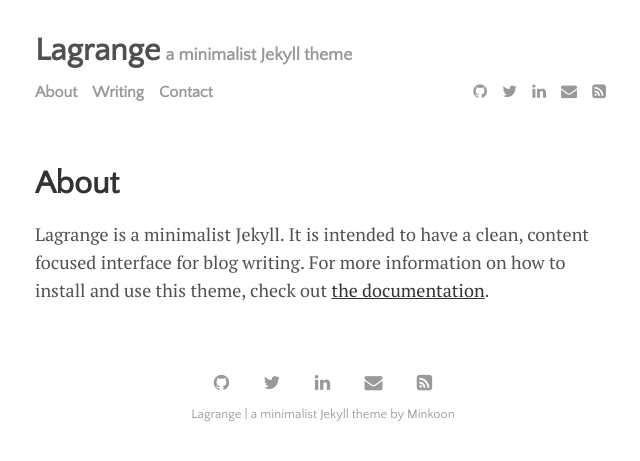
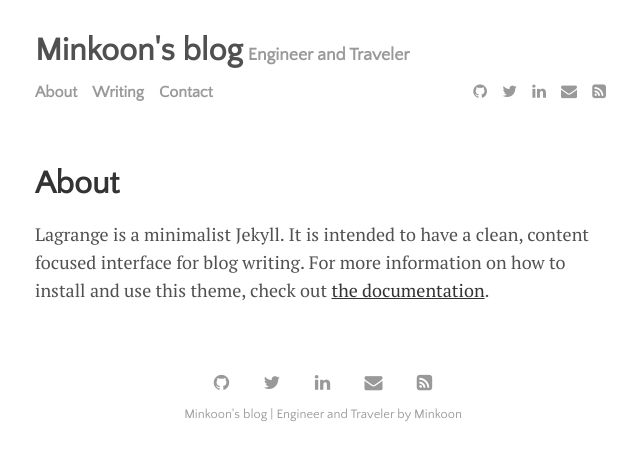
Before and after one commit to minkoon/minkoon.github.io, a Jekyll site: the page built from menu/about.md, in a window 1280 px wide. Shown: the top 461 px of the page, without its empty margins (317-957 px from the left). Built offline with Jekyll 4.4.1, drawn with Linux system fonts in a browser that asks for light colours; nearby versions of some CDN libraries.

Commit message:
Update settings.yml

```diff
--- a/_data/settings.yml
+++ b/_data/settings.yml
@@ -1,5 +1,5 @@
-title:  Lagrange
-tagline:  a minimalist Jekyll theme
+title:  Minkoon's blog
+tagline:  Engineer and Traveler
 
 # Authors documented under _data
 
```
